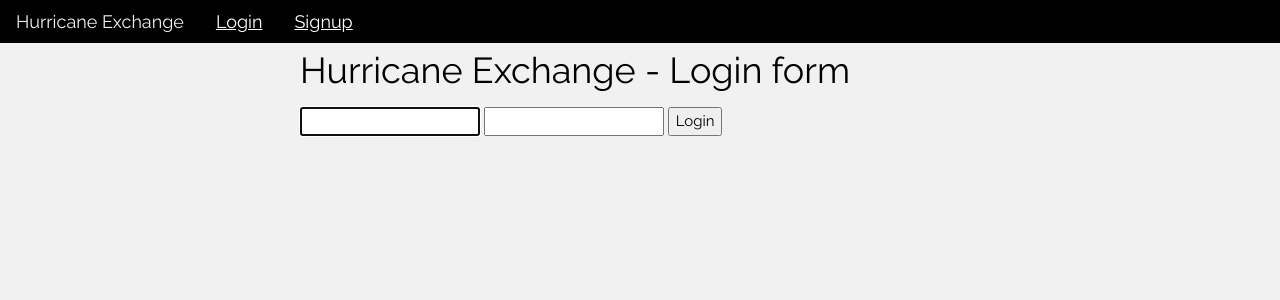
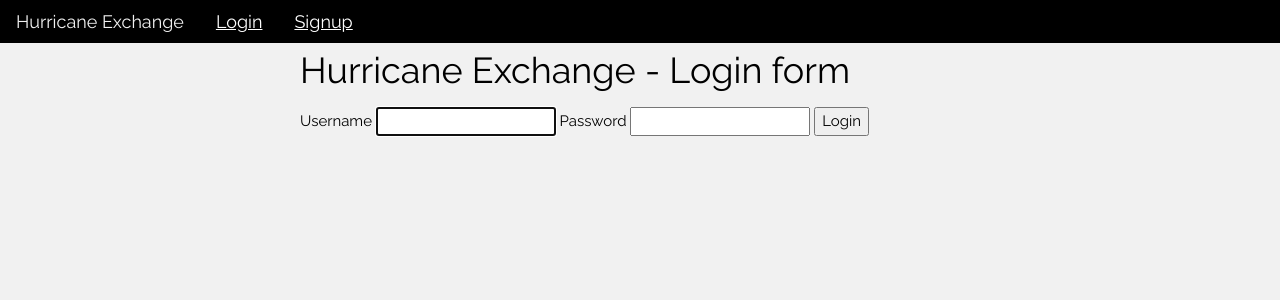
Before and after one commit to PhelimonSarpaning/HurricaneExchange, a Django app: page /users/ in a window 1280 px wide. Shown: the top 300 px of the page. Run offline with Django 3.2, Linux system fonts and the light colour scheme.

Commit message:
field labels

```diff
--- a/users/templates/users/users_login.html
+++ b/users/templates/users/users_login.html
@@ -4,7 +4,9 @@
 <h1>Hurricane Exchange - Login form</h1>
 <form class="site-form" action="." method="post">
     {% csrf_token %}
+    {{form.username.label}}
     {{form.username}}
+    {{form.password.label}}
     {{form.password}}
     <input type="submit" value="Login">
 </form>
```
